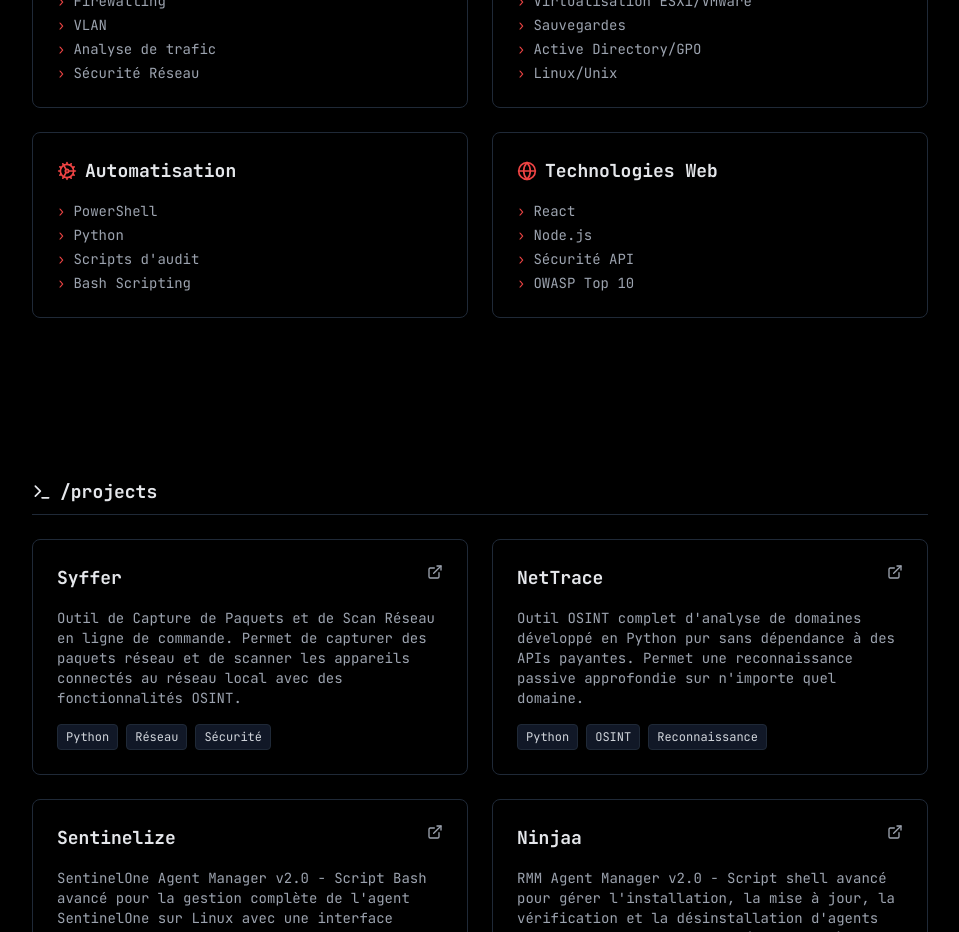
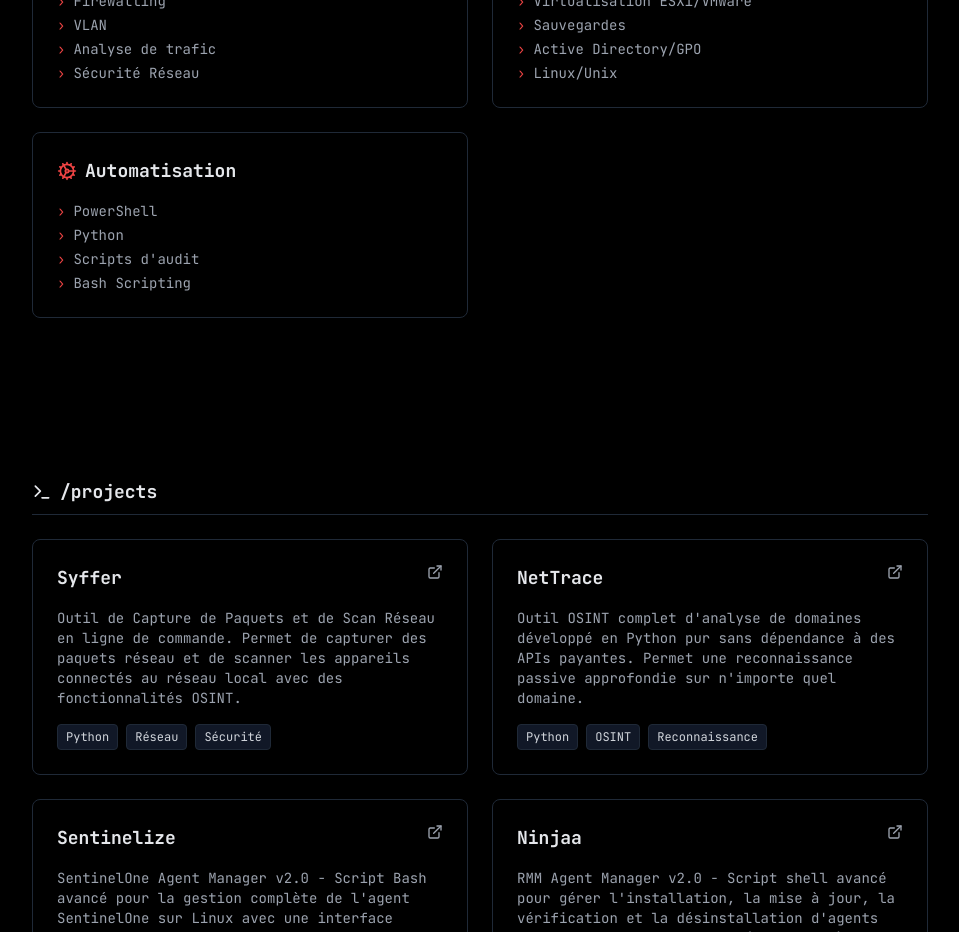
Before and after one commit to Rooot3301/Portfolio-3301, a React (Vite) app: page / in a window 1280 px wide. Shown: the part 2000-2932 px from the top of the page, without its empty margins (160-1119 px from the left). Built offline with nearby package versions, Linux system fonts and the light colour scheme.

Commit message:
Updated Skills.tsx

```diff
--- a/src/components/Skills.tsx
+++ b/src/components/Skills.tsx
@@ -1,4 +1,4 @@
-import { Terminal, Shield, Server, Globe, Network, Eye, Cog } from 'lucide-react';
+import { Terminal, Shield, Server, Network, Eye, Cog } from 'lucide-react';
 
 export default function Skills() {
   const skills = [
@@ -26,11 +26,6 @@
       icon: Cog,
       category: 'Automatisation',
       items: ['PowerShell', 'Python', 'Scripts d\'audit', 'Bash Scripting']
-    },
-    {
-      icon: Globe,
-      category: 'Technologies Web',
-      items: ['React', 'Node.js', 'Sécurité API', 'OWASP Top 10']
     }
   ];
 
```
